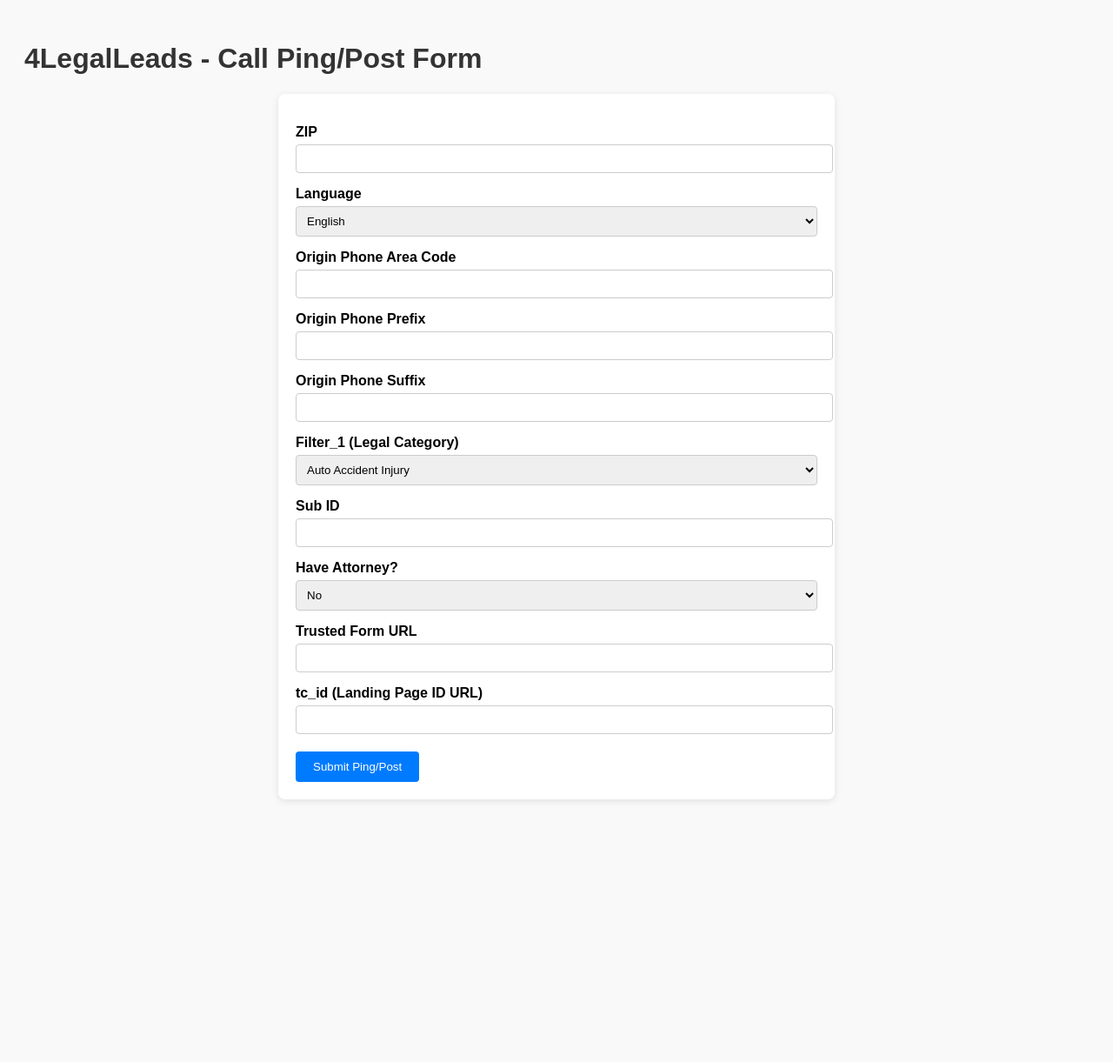
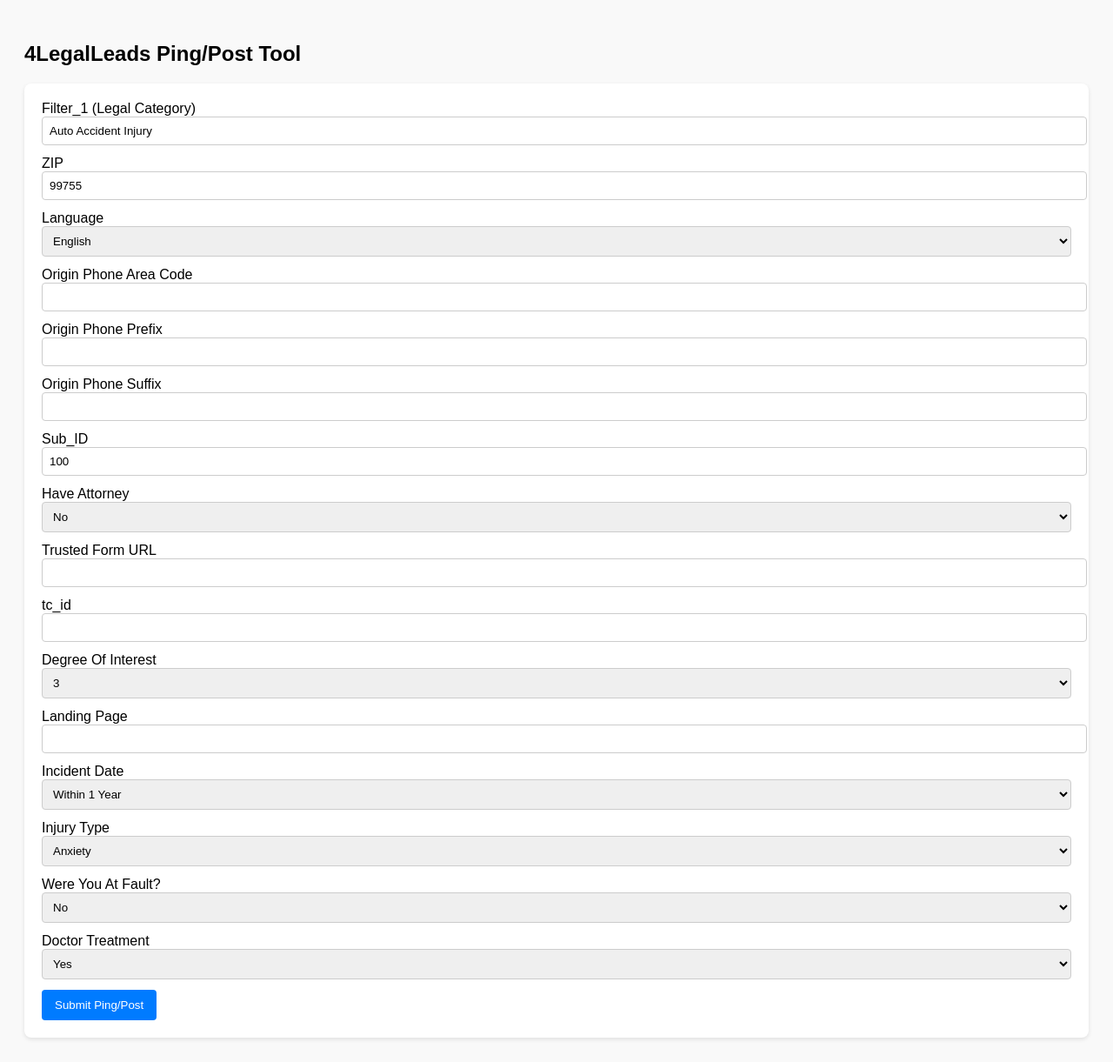
Before and after one commit to hadisatti105/4legalleads, a FastAPI app: page / in a window 1280 px wide. Shown: the whole page at 87% size. Before the commit the page ends 921 px from the top, so only its background shows below. Run offline with FastAPI, Linux system fonts and the light colour scheme.

Commit message:
Final full version with full POST compliance

```diff
--- a/app.py
+++ b/app.py
@@ -1,95 +1,119 @@
-from fastapi import FastAPI, Request, Form
-from fastapi.responses import HTMLResponse, RedirectResponse
+# app.py
+import uuid
+import json
+import os
+from datetime import datetime
+from fastapi import FastAPI, Form, Request
+from fastapi.responses import RedirectResponse
+from fastapi.staticfiles import StaticFiles
 from fastapi.templating import Jinja2Templates
-from fastapi.staticfiles import StaticFiles
-import uuid
 import requests
 
 app = FastAPI()
+
+app.mount("/static", StaticFiles(directory="static"), name="static")
 templates = Jinja2Templates(directory="templates")
 
-# In-memory storage for PING/POST results
-results_store = {}
+API_URL = "https://leads.4legalleads.com/new_api/api.php"
+API_KEY = "a1598e131406605ba08ef7e9b5c0f7d3568b568d532ee38b32c1afe780a92716"
+TERMINATING_PHONE = "2534870338"
+MATCH_WITH_PARTNER_ID = "20827"
+SRC = "DurationLKC120Transfer"
 
-@app.get("/", response_class=HTMLResponse)
-async def get_form(request: Request):
+# In-memory storage for responses
+responses_db = {}
+
+@app.get("/")
+async def index(request: Request):
     return templates.TemplateResponse("index.html", {"request": request})
 
 @app.post("/submit")
-async def submit_form(
+async def submit(
     request: Request,
-    ZIP: str = Form(...),
-    Language: str = Form(...),
-    Origin_Phone_Area_Code: str = Form(...),
-    Origin_Phone_Prefix: str = Form(...),
-    Origin_Phone_Suffix: str = Form(...),
-    Filter_1: str = Form(...),
-    Sub_ID: str = Form(...),
-    Have_Attorney: str = Form(...),
-    Trusted_Form_URL: str = Form(...),
-    tc_id: str = Form(...)
+    filter_1: str = Form(...),
+    zip_code: str = Form(...),
+    language: str = Form(...),
+    origin_phone_area_code: str = Form(...),
+    origin_phone_prefix: str = Form(...),
+    origin_phone_suffix: str = Form(...),
+    sub_id: str = Form(...),
+    have_attorney: str = Form(...),
+    trusted_form_url: str = Form(...),
+    tc_id: str = Form(...),
+    degree_of_interest: str = Form(...),
+    landing_page: str = Form(...),
+    incident_date: str = Form(...),
+    injury_type: str = Form(...),
+    were_you_at_fault: str = Form(...),
+    doctor_treatment: str = Form(...),
 ):
-    # Build full phone number parts
-    Origin_Phone_Full = f"{Origin_Phone_Area_Code}{Origin_Phone_Prefix}{Origin_Phone_Suffix}"
 
-    # Prepare PING payload
+    # ----- PING -----
     ping_payload = {
-        "Format": "JSON",
         "Mode": "ping",
-        "Key": "a1598e131406605ba08ef7e9b5c0f7d3568b568d532ee38b32c1afe780a92716",
+        "Key": API_KEY,
         "API_Action": "custom4llIprSubmitLeadWithComboCheck",
-        "Match_With_Partner_ID": "20827",
+        "Match_With_Partner_ID": MATCH_WITH_PARTNER_ID,
         "TYPE": "9",
-        "SRC": "DurationLKC120Transfer",
-        "ZIP": ZIP,
-        "Language": Language,
+        "SRC": SRC,
+        "ZIP": zip_code,
+        "Language": language,
         "Origin_Phone_Country_Code": "1",
-        "Origin_Phone_Area_Code": Origin_Phone_Area_Code,
-        "Origin_Phone_Prefix": Origin_Phone_Prefix,
-        "Origin_Phone_Suffix": Origin_Phone_Suffix,
+        "Origin_Phone_Area_Code": origin_phone_area_code,
+        "Origin_Phone_Prefix": origin_phone_prefix,
+        "Origin_Phone_Suffix": origin_phone_suffix,
         "Terminating_Phone_Country_Code": "1",
-        "Terminating_Phone": "2534870338",
-        "Filter_1": Filter_1,
+        "Terminating_Phone": TERMINATING_PHONE,
+        "Filter_1": filter_1,
         "Return_Best_Price": "1",
-        "Sub_ID": Sub_ID,
-        "Have_Attorney": Have_Attorney,
-        "Trusted_Form_URL": Trusted_Form_URL,
-        "tc_id": tc_id
+        "Sub_ID": sub_id,
+        "Have_Attorney": have_attorney,
+        "Trusted_Form_URL": trusted_form_url,
+        "tc_id": tc_id,
+        "Degree_Of_Interest": degree_of_interest,
+        "Landing_Page": landing_page,
+        "Incident_Date": incident_date,
+        "Injury_Type": injury_type,
+        "Were_You_At_Fault": were_you_at_fault,
+        "Doctor_Treatment": doctor_treatment,
     }
 
-    # Send PING request
-    ping_response = requests.post("https://leads.4legalleads.com/new_api/api.php", data=ping_payload)
-    ping_result = ping_response.text
+    ping_response = requests.post(API_URL, data=ping_payload)
+    ping_response_json = ping_response.json()
 
-    # Check if PING matched and prepare POST if applicable
-    post_result = "PING did not match, no POST sent."
-    lead_id = None
+    lead_id = ping_response_json.get("response", {}).get("lead_id")
 
-    if '"Matched"' in ping_result:
-        # Extract Lead_ID from response (simplified)
-        lead_id = ping_response.json()["response"]["lead_id"]
+    # ----- POST -----
+    if lead_id:
+        post_payload = ping_payload.copy()
+        post_payload.update({
+            "Mode": "post",
+            "App_ID": "888",
+            "Start_Date_Time": datetime.now().strftime("%Y-%m-%d %H:%M:%S"),
+            "Lead_ID": lead_id,
+        })
 
-        # Prepare POST payload (same as ping but Mode=post and Lead_ID included)
-        post_payload = ping_payload.copy()
-        post_payload["Mode"] = "post"
-        post_payload["Lead_ID"] = lead_id
+        post_response = requests.post(API_URL, data=post_payload)
+        post_response_json = post_response.json()
+    else:
+        post_payload = {}
+        post_response_json = {}
 
-        post_response = requests.post("https://leads.4legalleads.com/new_api/api.php", data=post_payload)
-        post_result = post_response.text
-
-    # Store results
+    # Save to in-memory db
     record_id = str(uuid.uuid4())
-    results_store[record_id] = {
+    responses_db[record_id] = {
         "ping_payload": ping_payload,
-        "ping_response": ping_result,
-        "post_response": post_result
+        "ping_response": ping_response_json,
+        "post_payload": post_payload,
+        "post_response": post_response_json,
     }
 
-    return RedirectResponse(url=f"/view/{record_id}", status_code=302)
+    # Redirect to view page
+    return RedirectResponse(f"/view/{record_id}", status_code=302)
 
-@app.get("/view/{record_id}", response_class=HTMLResponse)
+@app.get("/view/{record_id}")
 async def view_result(request: Request, record_id: str):
-    result = results_store.get(record_id)
-    if not result:
-        return HTMLResponse(content="Record not found.", status_code=404)
-    return templates.TemplateResponse("view.html", {"request": request, "record_id": record_id, **result})
+    data = responses_db.get(record_id)
+    if not data:
+        return templates.TemplateResponse("view.html", {"request": request, "error": "Record not found."})
+    return templates.TemplateResponse("view.html", {"request": request, "record_id": record_id, **data})
--- a/templates/index.html
+++ b/templates/index.html
@@ -1,62 +1,109 @@
+<!-- templates/index.html -->
 <!DOCTYPE html>
-<html>
+<html lang="en">
 <head>
-    <title>4LegalLeads - Call Ping/Post Form</title>
+    <meta charset="UTF-8" />
+    <title>4LegalLeads Ping/Post Tool</title>
     <style>
-        body { font-family: Arial, sans-serif; padding: 20px; background: #f9f9f9; }
-        h1 { color: #333; }
-        form { max-width: 600px; margin: auto; padding: 20px; background: #fff; border-radius: 8px; box-shadow: 0 2px 8px rgba(0,0,0,0.1); }
-        label { display: block; margin-top: 15px; font-weight: bold; }
-        input, select { width: 100%; padding: 8px; margin-top: 5px; border: 1px solid #ccc; border-radius: 4px; }
-        button { margin-top: 20px; padding: 10px 20px; background-color: #007BFF; color: #fff; border: none; border-radius: 4px; cursor: pointer; }
-        button:hover { background-color: #0056b3; }
+        body { font-family: Arial, sans-serif; padding: 20px; background-color: #f9f9f9; }
+        form { background: #fff; padding: 20px; border-radius: 8px; box-shadow: 0 2px 5px rgba(0,0,0,0.1); }
+        input, select { width: 100%; padding: 8px; margin-bottom: 12px; border: 1px solid #ccc; border-radius: 4px; }
+        button { padding: 10px 15px; background: #007BFF; color: #fff; border: none; border-radius: 4px; cursor: pointer; }
+        button:hover { background: #0056b3; }
     </style>
 </head>
 <body>
-    <h1>4LegalLeads - Call Ping/Post Form</h1>
+    <h2>4LegalLeads Ping/Post Tool</h2>
     <form action="/submit" method="post">
+        <label>Filter_1 (Legal Category)</label>
+        <input type="text" name="filter_1" value="Auto Accident Injury" required />
+
         <label>ZIP</label>
-        <input type="text" name="ZIP" required>
+        <input type="text" name="zip_code" value="99755" required />
 
         <label>Language</label>
-        <select name="Language" required>
-            <option value="English">English</option>
-            <option value="Spanish">Spanish</option>
+        <select name="language" required>
+            <option>English</option>
+            <option>Spanish</option>
         </select>
 
         <label>Origin Phone Area Code</label>
-        <input type="text" name="Origin_Phone_Area_Code" required>
+        <input type="text" name="origin_phone_area_code" required />
 
         <label>Origin Phone Prefix</label>
-        <input type="text" name="Origin_Phone_Prefix" required>
+        <input type="text" name="origin_phone_prefix" required />
 
         <label>Origin Phone Suffix</label>
-        <input type="text" name="Origin_Phone_Suffix" required>
+        <input type="text" name="origin_phone_suffix" required />
 
-        <label>Filter_1 (Legal Category)</label>
-        <select name="Filter_1" required>
-            <option value="Auto Accident Injury">Auto Accident Injury</option>
-            <option value="Personal Injury">Personal Injury</option>
-            <option value="Medical Malpractice">Medical Malpractice</option>
-            <option value="Workers Comp">Workers Comp</option>
-            <option value="Mass Tort">Mass Tort</option>
-        </select>
+        <label>Sub_ID</label>
+        <input type="text" name="sub_id" value="100" required />
 
-        <label>Sub ID</label>
-        <input type="text" name="Sub_ID" required>
-
-        <label>Have Attorney?</label>
-        <select name="Have_Attorney" required>
-            <option value="No">No</option>
-            <option value="Yes">Yes</option>
-            <option value="Yes, but I want a new lawyer">Yes, but I want a new lawyer</option>
+        <label>Have Attorney</label>
+        <select name="have_attorney" required>
+            <option>No</option>
+            <option>Yes</option>
+            <option>Yes, but I want a new lawyer</option>
         </select>
 
         <label>Trusted Form URL</label>
-        <input type="url" name="Trusted_Form_URL" required>
+        <input type="text" name="trusted_form_url" required />
 
-        <label>tc_id (Landing Page ID URL)</label>
-        <input type="url" name="tc_id" required>
+        <label>tc_id</label>
+        <input type="text" name="tc_id" required />
+
+        <label>Degree Of Interest</label>
+        <select name="degree_of_interest" required>
+            <option>3</option>
+            <option>2</option>
+            <option>1</option>
+            <option>0</option>
+        </select>
+
+        <label>Landing Page</label>
+        <input type="text" name="landing_page" required />
+
+        <label>Incident Date</label>
+        <select name="incident_date" required>
+            <option>Within 1 Year</option>
+            <option>Within 2 Years</option>
+            <option>Within 3 Years</option>
+            <option>Within 4 Years</option>
+            <option>Within 5 Years</option>
+            <option>Within 6 Years</option>
+            <option>Greater Than 6 Years</option>
+        </select>
+
+        <label>Injury Type</label>
+        <select name="injury_type" required>
+            <option>Anxiety</option>
+            <option>Back or Neck Pain</option>
+            <option>Brain Injury</option>
+            <option>Broken Bones</option>
+            <option>Cuts and Bruises</option>
+            <option>Dog Bite</option>
+            <option>Headaches</option>
+            <option>Loss of Life</option>
+            <option>Loss of Limb</option>
+            <option>Memory Loss</option>
+            <option>No Injury</option>
+            <option>Spinal Cord Injury or Paralysis</option>
+            <option>Whiplash</option>
+            <option>Other</option>
+        </select>
+
+        <label>Were You At Fault?</label>
+        <select name="were_you_at_fault" required>
+            <option>No</option>
+            <option>Yes</option>
+            <option>Unqualified</option>
+        </select>
+
+        <label>Doctor Treatment</label>
+        <select name="doctor_treatment" required>
+            <option>Yes</option>
+            <option>No</option>
+        </select>
 
         <button type="submit">Submit Ping/Post</button>
     </form>
```
Also changed, not shown: templates/view.html (+19 -13 lines).
